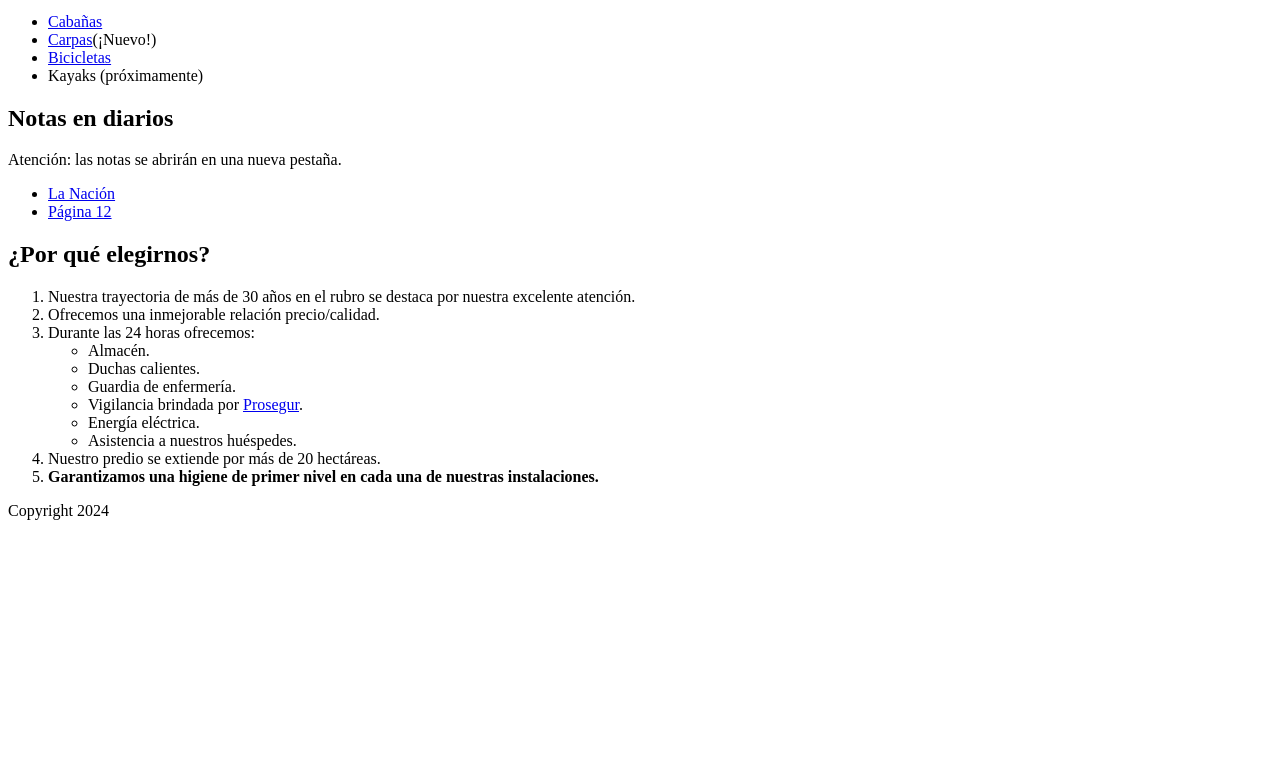
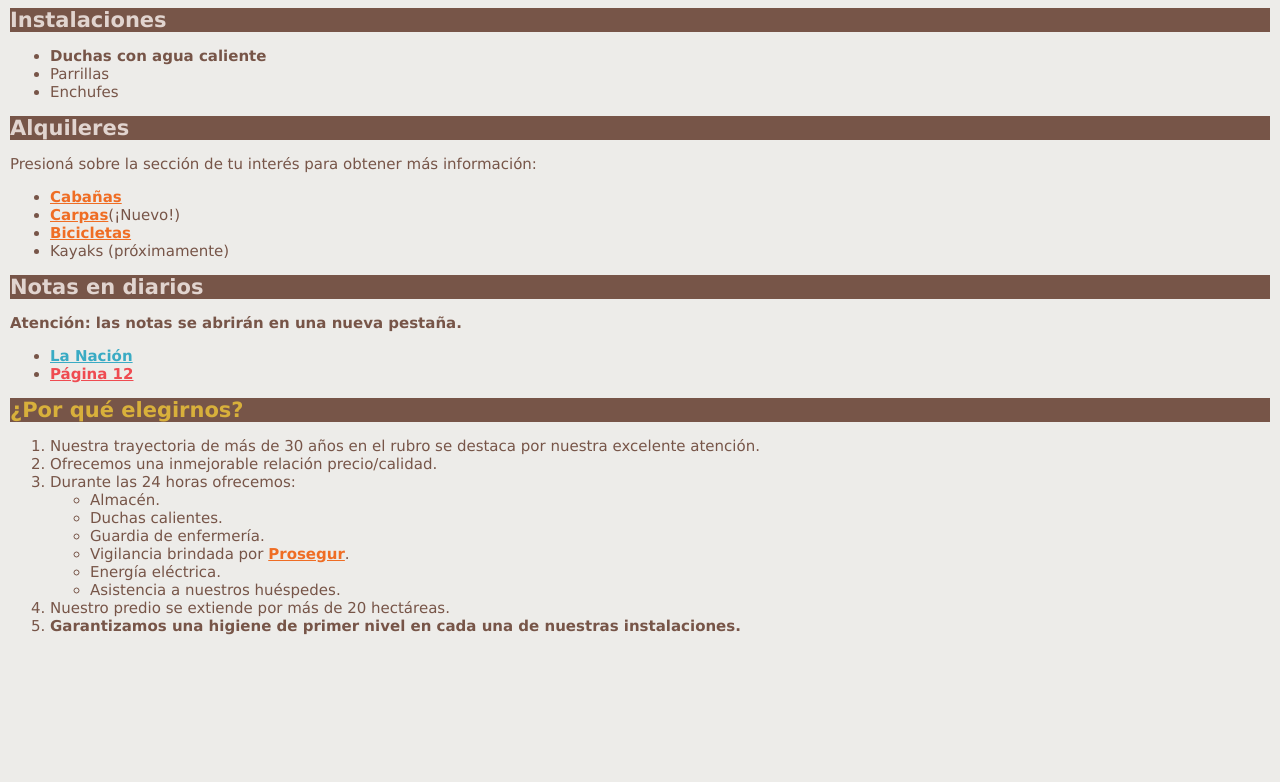
Before and after one commit to TICAMOLINA/desafio-05-imagenes-y-vinculos, a website built with Vite: page index.html in a window 1280 px wide. Shown: the part 500-1282 px from the top of the page. Before the commit the page ends 1028 px from the top, so only its background shows below. Built offline with nearby package versions, Linux system fonts and the light colour scheme.

Commit message:
Finalizado el Style

```diff
--- a/index.html
+++ b/index.html
@@ -9,11 +9,14 @@
   <body>
 
     <header class="title-container">
-      <img src="images/camping-la-cumbre.webp" alt="Carpa con las montañas nevadas de fondo">
+      <img class="header-size" src="images/camping-la-cumbre.webp" alt="Carpa con las montañas nevadas de fondo">
     </header>
-      <nav><a href="">¿Cómo llegar?</a> <span>-</span><a href="">Tarifas</a><span>-
-        </span><a href="">Descuentos</a> <span>-</span><a href="">Medios de contacto</a>
+
+      <nav class="font-nav"><a href="">¿Cómo llegar?</a> <span>- </span><a href="">Tarifas</a><span> -
+        </span><a href="">Descuentos</a> <span>- </span><a href="">Medios de contacto</a>
       </nav>
+
+
     <main>
 
       <h1>Conocé el Camping La Cumbre</h1>
@@ -21,7 +24,7 @@
       <article>
         <h2>Instalaciones</h2>
         <ul>
-          <li>Duchas con agua caliente</li>
+          <li><b>Duchas con agua caliente</b></li>
           <li>Parrillas</li>
           <li>Enchufes</li>
         </ul>
@@ -40,15 +43,15 @@
 
       <article>
         <h2>Notas en diarios</h2>
-        <p>Atención: las notas se abrirán en una nueva pestaña.</p>
+        <p><b>Atención: las notas se abrirán en una nueva pestaña.</b></p>
         <ul>
-          <li><a target="_blank" href="https://www.lanacion.com.ar/">La Nación</a></li>
-          <li><a target="_blank" href="https://www.pagina12.com.ar/">Página 12</a></li>
+          <li><a class="lanacion" target="_blank" href="https://www.lanacion.com.ar/">La Nación</a></li>
+          <li><a class="pagina12" target="_blank" href="https://www.pagina12.com.ar/">Página 12</a></li>
         </ul>
       </article>
 
       <article>
-        <h2>¿Por qué elegirnos?</h2>
+        <h2 class="special-h2">¿Por qué elegirnos?</h2>
         <ol>
           <li>Nuestra trayectoria de más de 30 años en el rubro se destaca por nuestra excelente atención.</li>
           <li>Ofrecemos una inmejorable relación precio/calidad.</li>
@@ -69,7 +72,7 @@
 
     </main>
 
-    <footer>Copyright 2024</footer>
+    <footer><b>Copyright 2024</b></footer>
 
 
 
--- a/style.css
+++ b/style.css
@@ -0,0 +1,82 @@
+* {
+    margin: 0;
+    box-sizing: border-box;
+}
+
+
+:root {
+    --color-h2: #E1D4CF;
+    --colorFondoH2: #775548;
+    --colorVinculos: #EF6D24;
+    --colorLanacion: #3AABC4;
+    --colorPagina12: #EF4B51;
+    --colorespecialh2: #D8B03B;
+}
+
+.header-size {
+    width: 100%;
+}
+
+.font-nav {
+    font-size: 23px;
+    font-weight: 1000;
+}
+
+h1 {
+    font-size: 40px;
+    padding: 30px 0 15px 0;
+}
+
+body {
+    background-color: #EDECE9;
+    font-family: Verdana, Geneva, Tahoma, sans-serif;
+    color: #775548;
+    padding: 10px;
+    font-size: 15px;
+}
+
+h2 {
+    background-color: var(--colorFondoH2);
+    color: var(--color-h2);
+    font-size: 21px;
+    margin-top: 15px;
+    margin-bottom: 15px;
+}
+
+p {
+    padding-bottom: 15px;
+}
+
+.special-h2 {
+    color: var(--colorespecialh2);
+}
+
+a {
+    color: var(--colorVinculos);
+    font-weight: 600;
+}
+
+.lanacion{
+    color: var(--colorLanacion);
+}
+
+.pagina12{
+    color: var(--colorPagina12);
+}
+
+a:visited {
+    color: red
+}
+
+a:hover {
+    color: darkblue;
+}
+
+footer {
+    background-color: rgb(8, 8, 8);
+    color: var(--colorespecialh2);
+    height: 100px;
+    text-align: center;
+    margin-top: 150px;
+    padding: 100px;
+}
```
